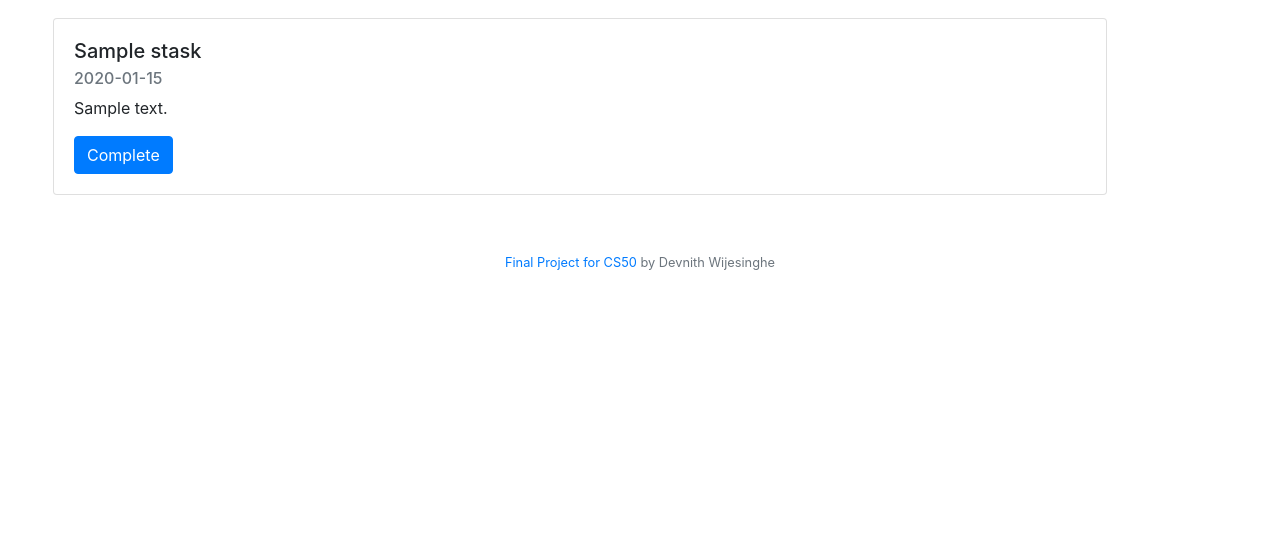
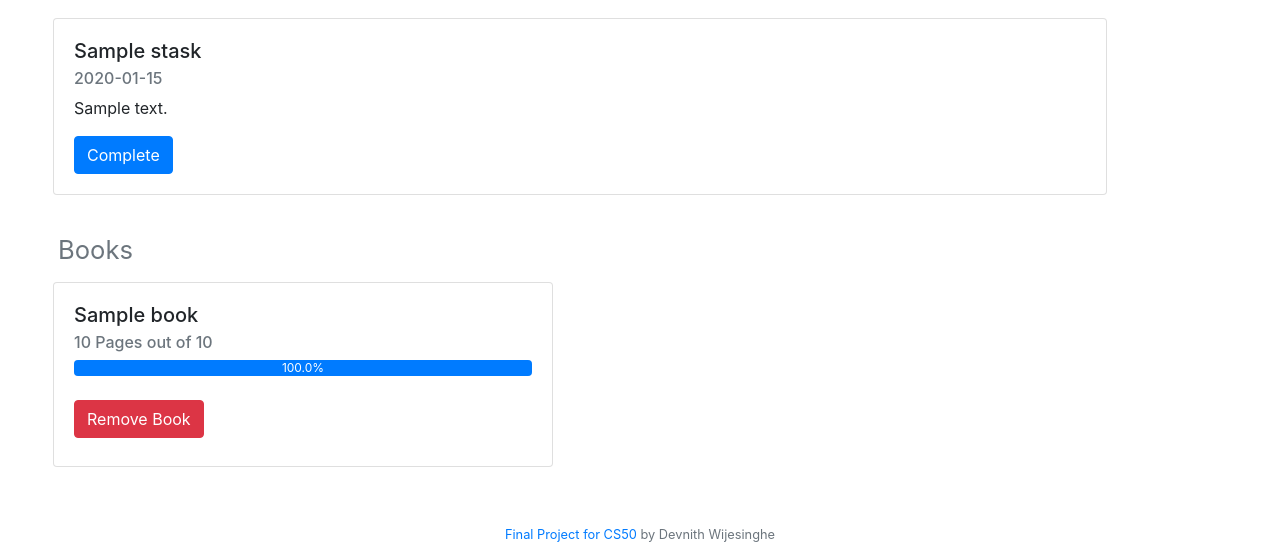
Before and after one commit to devnithw/Cards, a Flask app: page /dashboard in a window 1280 px wide. Shown: the part 364-909 px from the top of the page. Before the commit the page ends 634 px from the top, so only its background shows below. Run offline with Flask 2, Linux system fonts and the light colour scheme; a user stored in the database is signed in; data comes from the database, SQL or seed files in the repository; both versions use the stored data as it was after the commit; tables that the repository leaves empty hold one stand-in row (values such as "Sample post").

Commit message:
Added books to dashboard with the functionality to update current page and progress bar

```diff
--- a/application.py
+++ b/application.py
@@ -187,6 +187,9 @@ def dashboard():
         db.execute("SELECT title,date,description FROM stasks WHERE user_id = (?)", (userID,))
         stasks = db.fetchall()
 
+        #Query the database for books and crate a list of data rows
+        db.execute("SELECT id,title,totalPages,currentPage FROM books WHERE user_id = (?)", (userID,))
+        books = db.fetchall()
 
 
 
@@ -195,16 +198,19 @@ def dashboard():
 
 
 
-        return render_template("dashboard.html", name=name, points=points, stasks=stasks)
+
+        return render_template("dashboard.html", name=name, points=points, stasks=stasks, books=books)
 
     if request.method == "POST":
 
+        # Start a connection to the database
+        connection = sqlite3.connect('tasks.db')
+        db = connection.cursor()
+        userID = session["user_id"]
+
+        # Deleting Stask from database
         if request.form.get("deleteStask"):
             title = request.form.get("deleteStask")
-
-            # Start a connection to the database
-            connection = sqlite3.connect('tasks.db')
-            db = connection.cursor()
 
             # Delete the row from the database
             db.execute("DELETE FROM stasks WHERE title = (?)", (title,))
@@ -213,7 +219,61 @@ def dashboard():
             connection.commit()
             connection.close()
 
+            flash("Task removed")
             print(title + "is deleted")
+
+        # Updating currentPage of books
+        if request.form.get("setPage"):
+            bookID = request.form.get("setPage")
+
+            if not request.form.get("currentPage"):
+                flash("Please provide valid page number")
+                return redirect("/dashboard")
+
+            currentPage = int(request.form.get("currentPage"))
+
+            if currentPage < 1 :
+                flash("Choose a valid number of page")
+                return redirect("/dashboard")
+
+
+            # Delete the row from the database
+            db.execute("UPDATE books SET currentPage = (?) WHERE id = (?)", (currentPage,bookID))
+
+            # Add score if user read the book completely
+            db.execute("SELECT totalPages FROM books WHERE id = (?)", (bookID,))
+            totalPages = db.fetchone()
+
+            if currentPage == totalPages[0]:
+
+                db.execute("SELECT points FROM users WHERE id = (?)", (userID,))
+                points = db.fetchone()
+
+                # Update points variable
+                newpoints = points[0] + totalPages[0]
+
+                # Update points column in database
+                db.execute("UPDATE users SET points = (?) WHERE id = (?)", (newpoints, userID))
+                flash("You have earned points!")
+
+            # Close the database connection
+            connection.commit()
+            connection.close()
+
+            print("updated")
+
+        # Deleting book from database
+        if request.form.get("deleteBook"):
+            bookID = request.form.get("deleteBook")
+
+            db.execute("DELETE FROM books WHERE id = (?)", (bookID,))
+
+            # Close the database connection
+            connection.commit()
+            connection.close()
+
+            print(bookID + "is deleted")
+            flash("Book removed")
 
 
 
--- a/templates/dashboard.html
+++ b/templates/dashboard.html
@@ -3,6 +3,12 @@
 {% block title %}
     Dashboard
 {% endblock %}
+
+{% block script %}
+{% endblock %}
+
+
+
 
 {% block main %}
 <div style="text-align: left;">
@@ -21,7 +27,6 @@
 {% else %}
 
     <div class="row">
-
         {% for stask in stasks %}
             <div class="col-lg" style="padding: 0px;">
                 <div class="card" style="margin: 10px; text-align: left;">
@@ -32,6 +37,64 @@
                         <form action="/dashboard" method="post">
                             <button class="btn btn-primary" type="submit" name="deleteStask" value="{{ stask[0] }}">Complete</a>
                         </form>
+                    </div>
+                </div>
+            </div>
+        {% endfor %}
+    </div>
+
+{% endif %}
+
+
+<!--Books // Books-->
+<br>
+<h2 style="text-align: left; margin-bottom: 5px;"><small class="text-muted">Books</small></h2>
+
+{% if books|length < 1 %}
+
+    <h4 style="text-align: left; margin-bottom: 5px;"><small class="text-muted">You have no Books</small></h4>
+
+{% else %}
+
+    <div class="row">
+        {% for book in books %}
+            <div class="col-auto" style="padding: 0px;">
+                <div class="card" style="margin: 10px; text-align: left; width: 500px;">
+                    <div class="card-body">
+                        <h5 class="card-title">{{ book[1] }}</h5>
+                        <h6 class="card-subtitle mb-2 text-muted">{{ book[3]}} Pages out of {{ book[2] }}</h6>
+
+                        <!--Progress Bar-->
+                        {% set progress = book[3] / book[2] * 100 %}
+
+                        <div class="progress">
+                            <div class="progress-bar" role="progressbar" style="width: {{progress}}%;" aria-valuenow="{{progress}}" aria-valuemin="0" aria-valuemax="100">{{progress}}%</div>
+                        </div>
+                        <br>
+
+                        {% if progress < 100 %}
+                        <form action="/dashboard" method="post">
+                            <div class="form-row align-items-center">
+                                <div class="col-auto">
+                                    <label class="sr-only" for="inlineFormInput">Page</label>
+                                    <input type="number" class="form-control mb-2" name="currentPage" placeholder="Current Page" min="1">
+                                </div>
+                                <div class="col-auto">
+                                    <button type="submit" class="btn btn-primary mb-2" name="setPage" value="{{ book[0] }}">Set</button>
+                                </div>
+                                <div class="col-auto">
+                                    <button type="submit" class="btn btn-danger mb-2" name="deleteBook" value="{{ book[0] }}">Remove Book</button>
+                                </div>
+                            </div>
+                        </form>
+                        {% else %}
+
+                        <form action="/dashboard" method="post">
+                            <button type="submit" class="btn btn-danger mb-2" name="deleteBook" value="{{ book[0] }}">Remove Book</button>
+                        </form>
+
+                        {% endif %}
+
 
 
 
@@ -49,4 +112,11 @@
 
 
 
+
+
+
+
+
+
+
 {% endblock %}
--- a/templates/layout.html
+++ b/templates/layout.html
@@ -22,6 +22,12 @@
     <script src="https://cdn.jsdelivr.net/npm/bootstrap@4.5.3/dist/js/bootstrap.bundle.min.js" integrity="sha384-ho+j7jyWK8fNQe+A12Hb8AhRq26LrZ/JpcUGGOn+Y7RsweNrtN/tE3MoK7ZeZDyx" crossorigin="anonymous"></script>
 
     <title>{% block title %}{% endblock %}</title>
+
+    {% block script %}{% endblock %}
+
+
+
+
 
 </head>
 
```
Also changed, not shown: tasks.db. Lines whose indentation alone changed are shown as unchanged.
